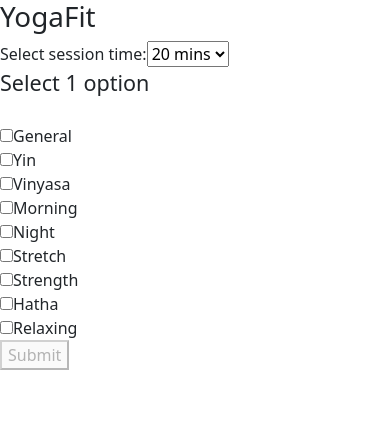
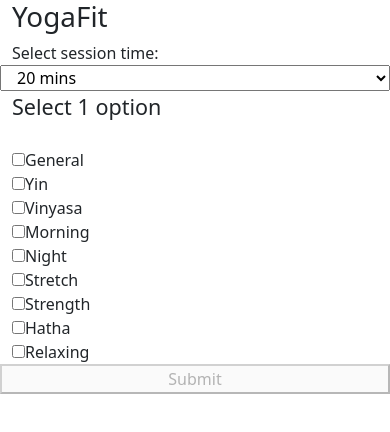
Before and after one commit to hannasophian/yogafit, a React (Create React App) app: page / in a window 390 px wide. Shown: the top 432 px of the page. Built offline with nearby package versions, Linux system fonts and the light colour scheme.

Commit message:
Added containers and rows for responsive design

```diff
--- a/public/index.html
+++ b/public/index.html
@@ -3,8 +3,12 @@
   <head>
     <meta charset="utf-8" />
     <link rel="icon" href="%PUBLIC_URL%/favicon.ico" />
-    <meta name="viewport" content="width=device-width, initial-scale=1" />
+    <meta
+      name="viewport"
+      content="width=device-width, initial-scale=1, user-scalable=no"
+    />
     <meta name="theme-color" content="#000000" />
+
     <meta
       name="description"
       content="Web site created using create-react-app"
@@ -30,7 +34,7 @@
       work correctly both with client-side routing and a non-root public URL.
       Learn how to configure a non-root public URL by running `npm run build`.
     -->
-    <title>React App</title>
+    <title>YogaFit - Custom yoga session just for you!</title>
   </head>
   <body>
     <noscript>You need to enable JavaScript to run this app.</noscript>
--- a/src/App.tsx
+++ b/src/App.tsx
@@ -12,11 +12,19 @@ function App() {
 
   return (
     <div className="App">
-      <AppHeader />
-      <OptionSelector
-        handleSetVideoIDs={(newVideoIDs: string[]) => setVideoIDs(newVideoIDs)}
-      />
-      <VideoDisplay vidIDs={videoIDs} />
+      <div className="container-fluid">
+        <div className="row">
+          <AppHeader />
+        </div>
+        <OptionSelector
+          handleSetVideoIDs={(newVideoIDs: string[]) =>
+            setVideoIDs(newVideoIDs)
+          }
+        />
+        <div className="row">
+          <VideoDisplay vidIDs={videoIDs} />
+        </div>
+      </div>
     </div>
   );
 }
--- a/src/components/OptionSelector.tsx
+++ b/src/components/OptionSelector.tsx
@@ -106,6 +106,7 @@ export default function OptionSelector({
   return (
     <div className="OptionSelector">
       {/* select time */}
+      <div className="row">
         <label id="timeselector">Select session time: </label>
         <select
           key="timeselections"
@@ -117,8 +118,7 @@ export default function OptionSelector({
         >
           {timeOptions}
         </select>
-
-      <br />
+      </div>
       {/* select difficulty level*/}
       {/* <label id="levelSelector">Select difficulty level: </label>
       <select
@@ -130,6 +130,7 @@ export default function OptionSelector({
       </select> */}
 
       {/* Select options */}
+      <div className="row">
         <fieldset key="optionselection">
           <legend>
             <MaxCheckMessage duration={duration} />
@@ -139,12 +140,14 @@ export default function OptionSelector({
 
         <button
           disabled={
-          tags.length === 0 || tags.length > tagLimits[times.indexOf(duration)]
+            tags.length === 0 ||
+            tags.length > tagLimits[times.indexOf(duration)]
           }
           onClick={() => getVideosDb(duration, tags)}
         >
           Submit
         </button>
       </div>
+    </div>
   );
 }
```
Lines whose indentation alone changed are shown as unchanged.
